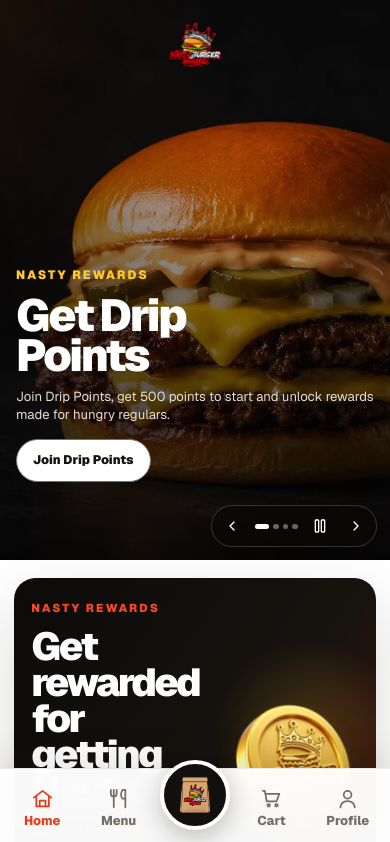
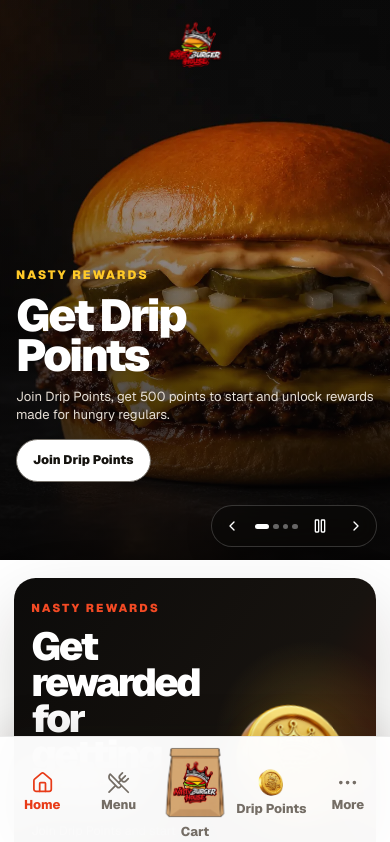
Before and after one commit to furbagurung/nasty-burger-house, a Next.js app: page / in a window 390 px wide. Shown: the top 842 px of the page. Built offline with nearby package versions, Linux system fonts and the light colour scheme.

Commit message:
Refine mobile bottom nav flow

```diff
--- a/app/components/mobile-bottom-nav.tsx
+++ b/app/components/mobile-bottom-nav.tsx
@@ -2,11 +2,28 @@
 
 import Image from "next/image";
 import Link from "next/link";
+import {
+  Cookie,
+  FileText,
+  HelpCircle,
+  Home,
+  MoreHorizontal,
+  ShieldCheck,
+  UtensilsCrossed,
+  X,
+} from "lucide-react";
 import { useEffect, useState } from "react";
 
 const CART_STORAGE_KEY = "nasty-burger-cart-v2";
 
-type MobileTab = "home" | "menu" | "order" | "cart" | "profile";
+type MobileTab =
+  | "home"
+  | "menu"
+  | "cart"
+  | "drip"
+  | "more"
+  | "order"
+  | "profile";
 
 type MobileBottomNavProps = {
   active: MobileTab;
@@ -15,44 +32,6 @@
   onCart?: () => void;
   onProfile?: () => void;
 };
-
-type IconName = "home" | "menu" | "cart" | "profile";
-
-function TabIcon({ name }: { name: IconName }) {
-  if (name === "home") {
-    return (
-      <svg viewBox="0 0 24 24" aria-hidden="true">
-        <path d="m3 11 9-7 9 7" />
-        <path d="M5.5 10v10h13V10M9 20v-6h6v6" />
-      </svg>
-    );
-  }
-
-  if (name === "menu") {
-    return (
-      <svg viewBox="0 0 24 24" aria-hidden="true">
-        <path d="M7 3v7M4 3v4c0 1.7 1.3 3 3 3s3-1.3 3-3V3M7 10v11M16 3c-2 3-2 7 0 9h3V3h-3ZM19 12v9" />
-      </svg>
-    );
-  }
-
-  if (name === "cart") {
-    return (
-      <svg viewBox="0 0 24 24" aria-hidden="true">
-        <path d="M3 4h2l2 11h10l3-8H6" />
-        <circle cx="9" cy="19" r="1.3" />
-        <circle cx="17" cy="19" r="1.3" />
-      </svg>
-    );
-  }
-
-  return (
-    <svg viewBox="0 0 24 24" aria-hidden="true">
-      <circle cx="12" cy="8" r="4" />
-      <path d="M4.5 21c.6-4.2 3.1-6.5 7.5-6.5s6.9 2.3 7.5 6.5" />
-    </svg>
-  );
-}
 
 function getStoredCartCount() {
   try {
@@ -74,18 +53,18 @@
   }
 }
 
-function OrderBag({ count }: { count: number }) {
+function CartBag({ count }: { count: number }) {
   return (
-    <span className="mobile-tab__order-circle" aria-hidden="true">
+    <span className="mobile-tab__primary-cart-circle" aria-hidden="true">
       <Image
-        className="mobile-tab__order-bag"
+        className="mobile-tab__primary-cart-bag"
         src="/images/bag.webp"
         alt=""
         width={80}
         height={80}
       />
       {count > 0 && (
-        <strong className="mobile-tab__order-badge">{count}</strong>
+        <strong className="mobile-tab__primary-cart-badge">{count}</strong>
       )}
     </span>
   );
@@ -94,12 +73,14 @@
 export default function MobileBottomNav({
   active,
   cartCount,
-  onOrder,
   onCart,
   onProfile,
 }: MobileBottomNavProps) {
   const [storedCartCount, setStoredCartCount] = useState(0);
+  const [isMoreOpen, setIsMoreOpen] = useState(false);
   const visibleCartCount = cartCount ?? storedCartCount;
+  const cartActive = active === "cart" || active === "order";
+  const dripActive = active === "drip" || active === "profile";
 
   useEffect(() => {
     if (cartCount !== undefined) return;
@@ -117,14 +98,40 @@
     };
   }, [cartCount]);
 
+  useEffect(() => {
+    if (!isMoreOpen) return;
+
+    const previousOverflow = document.body.style.overflow;
+    document.body.style.overflow = "hidden";
+
+    const closeOnEscape = (event: KeyboardEvent) => {
+      if (event.key === "Escape") setIsMoreOpen(false);
+    };
+
+    window.addEventListener("keydown", closeOnEscape);
+    return () => {
+      document.body.style.overflow = previousOverflow;
+      window.removeEventListener("keydown", closeOnEscape);
+    };
+  }, [isMoreOpen]);
+
+  const openCookieSettings = () => {
+    setIsMoreOpen(false);
+    window.dispatchEvent(new Event("nasty:open-cookie-settings"));
+  };
+
   return (
-    <nav className="mobile-tab-bar" aria-label="Mobile app navigation">
+    <>
+      <nav
+        className="mobile-tab-bar mobile-tab-bar--v2"
+        aria-label="Mobile app navigation"
+      >
         <Link
           className={`mobile-tab ${active === "home" ? "is-active" : ""}`}
           href="/"
           aria-current={active === "home" ? "page" : undefined}
         >
-        <TabIcon name="home" />
+          <Home aria-hidden="true" />
           <span>Home</span>
         </Link>
 
@@ -133,80 +140,178 @@
           href="/menu/burgers"
           aria-current={active === "menu" ? "page" : undefined}
         >
-        <TabIcon name="menu" />
+          <UtensilsCrossed aria-hidden="true" />
           <span>Menu</span>
         </Link>
 
-      {onOrder ? (
+        {onCart ? (
           <button
-          className={`mobile-tab mobile-tab--order ${active === "order" ? "is-active" : ""}`}
+            className={`mobile-tab mobile-tab--primary-cart ${cartActive ? "is-active" : ""}`}
             type="button"
-          onClick={onOrder}
-          aria-label="Order now"
+            onClick={onCart}
+            aria-label={
+              visibleCartCount > 0
+                ? `Open cart, ${visibleCartCount} item${visibleCartCount === 1 ? "" : "s"}`
+                : "Open cart"
+            }
           >
-          <OrderBag count={visibleCartCount} />
+            <CartBag count={visibleCartCount} />
+            <span className="mobile-tab__primary-cart-label">Cart</span>
           </button>
         ) : (
           <Link
-          className={`mobile-tab mobile-tab--order ${active === "order" ? "is-active" : ""}`}
-          href="/?order=1"
-          aria-label="Order now"
+            className={`mobile-tab mobile-tab--primary-cart ${cartActive ? "is-active" : ""}`}
+            href="/?cart=1"
+            aria-label={
+              visibleCartCount > 0
+                ? `Open cart, ${visibleCartCount} item${visibleCartCount === 1 ? "" : "s"}`
+                : "Open cart"
+            }
           >
-          <OrderBag count={visibleCartCount} />
-        </Link>
-      )}
-
-      {onCart ? (
-        <button
-          className={`mobile-tab ${active === "cart" ? "is-active" : ""}`}
-          type="button"
-          onClick={onCart}
-          aria-label={visibleCartCount > 0 ? `Cart, ${visibleCartCount} items` : "Cart"}
-        >
-          <span className="mobile-tab__icon-wrap">
-            <TabIcon name="cart" />
-            {visibleCartCount > 0 && (
-              <strong className="mobile-tab__badge">{visibleCartCount}</strong>
-            )}
-          </span>
-          <span>Cart</span>
-        </button>
-      ) : (
-        <Link
-          className={`mobile-tab ${active === "cart" ? "is-active" : ""}`}
-          href="/?cart=1"
-          aria-label={visibleCartCount > 0 ? `Cart, ${visibleCartCount} items` : "Cart"}
-        >
-          <span className="mobile-tab__icon-wrap">
-            <TabIcon name="cart" />
-            {visibleCartCount > 0 && (
-              <strong className="mobile-tab__badge">{visibleCartCount}</strong>
-            )}
-          </span>
-          <span>Cart</span>
+            <CartBag count={visibleCartCount} />
+            <span className="mobile-tab__primary-cart-label">Cart</span>
           </Link>
         )}
 
         {onProfile ? (
           <button
-          className={`mobile-tab ${active === "profile" ? "is-active" : ""}`}
+            className={`mobile-tab mobile-tab--drip ${dripActive ? "is-active" : ""}`}
             type="button"
             onClick={onProfile}
-          aria-label="Profile and Drip Points"
+            aria-label="Drip Points"
           >
-          <TabIcon name="profile" />
-          <span>Profile</span>
+            <Image
+              className="mobile-tab__drip-coin"
+              src="/images/drip-points/drip-coin.png"
+              alt=""
+              width={32}
+              height={32}
+            />
+            <span>Drip Points</span>
           </button>
         ) : (
           <Link
-          className={`mobile-tab ${active === "profile" ? "is-active" : ""}`}
+            className={`mobile-tab mobile-tab--drip ${dripActive ? "is-active" : ""}`}
             href="/?loyalty=1"
-          aria-label="Profile and Drip Points"
+            aria-label="Drip Points"
           >
-          <TabIcon name="profile" />
-          <span>Profile</span>
+            <Image
+              className="mobile-tab__drip-coin"
+              src="/images/drip-points/drip-coin.png"
+              alt=""
+              width={32}
+              height={32}
+            />
+            <span>Drip Points</span>
           </Link>
         )}
+
+        <button
+          className={`mobile-tab ${isMoreOpen || active === "more" ? "is-active" : ""}`}
+          type="button"
+          onClick={() => setIsMoreOpen(true)}
+          aria-expanded={isMoreOpen}
+          aria-controls="mobile-more-sheet"
+        >
+          <MoreHorizontal aria-hidden="true" />
+          <span>More</span>
+        </button>
       </nav>
+
+      {isMoreOpen && (
+        <div
+          className="mobile-more-backdrop"
+          role="presentation"
+          onMouseDown={() => setIsMoreOpen(false)}
+        >
+          <aside
+            className="mobile-more-sheet"
+            id="mobile-more-sheet"
+            role="dialog"
+            aria-modal="true"
+            aria-labelledby="mobile-more-title"
+            onMouseDown={(event) => event.stopPropagation()}
+          >
+            <div className="mobile-more-sheet__heading">
+              <div>
+                <p>More</p>
+                <h2 id="mobile-more-title">Nasty Burger House</h2>
+              </div>
+              <button
+                type="button"
+                onClick={() => setIsMoreOpen(false)}
+                aria-label="Close more menu"
+              >
+                <X size={20} aria-hidden="true" />
+              </button>
+            </div>
+
+            <nav className="mobile-more-sheet__links" aria-label="More links">
+              <Link href="/help-support" onClick={() => setIsMoreOpen(false)}>
+                <HelpCircle aria-hidden="true" />
+                <span>
+                  <strong>Help &amp; Support</strong>
+                  <small>Ordering help and contact information</small>
+                </span>
+              </Link>
+
+              <Link href="/privacy-policy" onClick={() => setIsMoreOpen(false)}>
+                <ShieldCheck aria-hidden="true" />
+                <span>
+                  <strong>Privacy Policy</strong>
+                  <small>How your information is handled</small>
+                </span>
+              </Link>
+
+              <Link
+                href="/terms-and-conditions"
+                onClick={() => setIsMoreOpen(false)}
+              >
+                <FileText aria-hidden="true" />
+                <span>
+                  <strong>Terms &amp; Conditions</strong>
+                  <small>Ordering and website terms</small>
+                </span>
+              </Link>
+
+              <button type="button" onClick={openCookieSettings}>
+                <Cookie aria-hidden="true" />
+                <span>
+                  <strong>Cookie settings</strong>
+                  <small>Review your privacy preferences</small>
+                </span>
+              </button>
+            </nav>
+
+            <div className="mobile-more-sheet__socials">
+              <span>Follow Nasty Burger House</span>
+              <div>
+                <a
+                  href="https://www.instagram.com/nastyburgerhouse/"
+                  target="_blank"
+                  rel="noreferrer"
+                >
+                  Instagram
+                </a>
+                <a
+                  href="https://www.tiktok.com/@nastyburgerhouse"
+                  target="_blank"
+                  rel="noreferrer"
+                >
+                  TikTok
+                </a>
+                <a
+                  href="https://www.facebook.com/profile.php?id=61590139712227"
+                  target="_blank"
+                  rel="noreferrer"
+                >
+                  Facebook
+                </a>
+              </div>
+            </div>
+          </aside>
+        </div>
+      )}
+    </>
   );
 }
```
Lines whose indentation alone changed are shown as unchanged.
